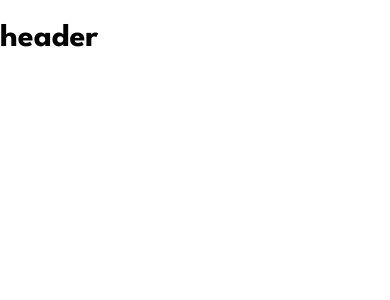
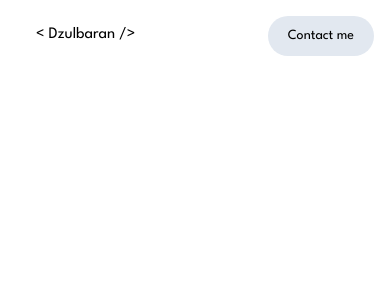
Before and after one commit to CarlosZulbaran21/web-portfolio, a React (Vite) app: page / in a window 390 px wide. Shown: the top 300 px of the page. Built offline with nearby package versions, Linux system fonts and the light colour scheme.

Commit message:
feat: styling header mobile first

```diff
--- /dev/null
+++ b/src/components/Header/Header.css
@@ -0,0 +1,29 @@
+/* 1rem = 16px */
+
+.header {
+  height:5.75rem; /*92px*/
+  width: 100%;
+}
+
+.header__nav {
+  height: 100%;
+}
+
+.header__nav a {
+  color: var(--font-color);
+  padding: 0.625rem 1.25rem;
+  margin: 1rem;
+  text-decoration: none;
+}
+
+.header__logo {
+  float: left;
+}
+
+.header__link {
+  background-color: var(--color-gray--light);
+  border-radius: 2rem;
+  font-size: var(--font-size-text);
+  float: right;
+  line-height: 1.25rem;
+}
--- a/src/components/Header/Header.jsx
+++ b/src/components/Header/Header.jsx
@@ -1,7 +1,16 @@
+import "./Header.css";
+
 export default function Header() {
   return (
-    <div className="cl">
-      <h1>header</h1>
-    </div>
+    <header className="header">
+      <nav className="header__nav">
+        <a className="header__logo" href="#">
+          {"< Dzulbaran />"}
+        </a>
+        <a className="header__link" href="#">
+          Contact me
+        </a>
+      </nav>
+    </header>
   );
 }
--- a/src/styles/normalize.css
+++ b/src/styles/normalize.css
@@ -5,6 +5,7 @@ html {
 
 body {
   margin: 0;
+  padding: 0;
 }
 
 main {
```
